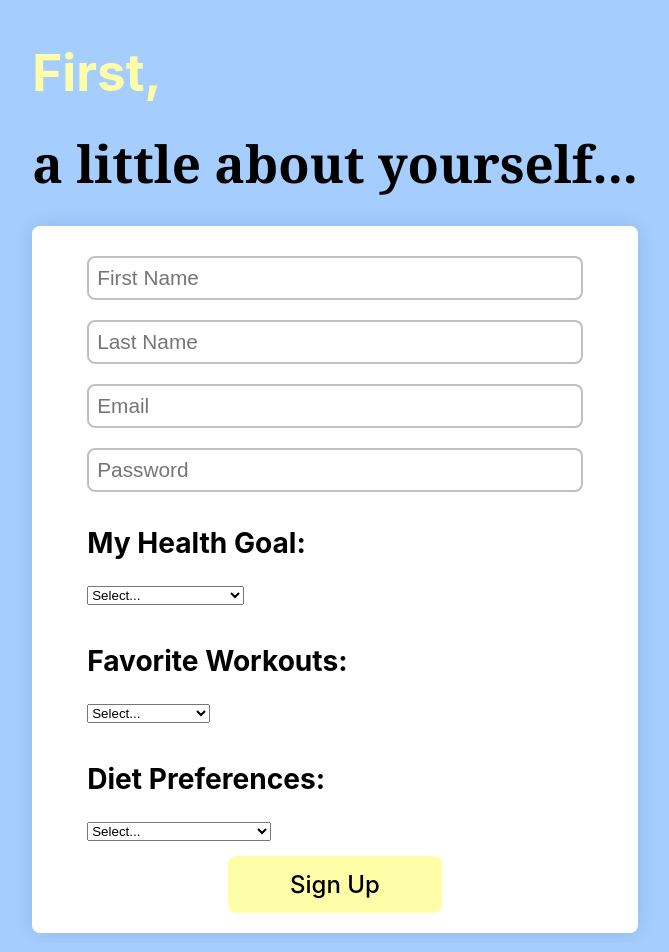
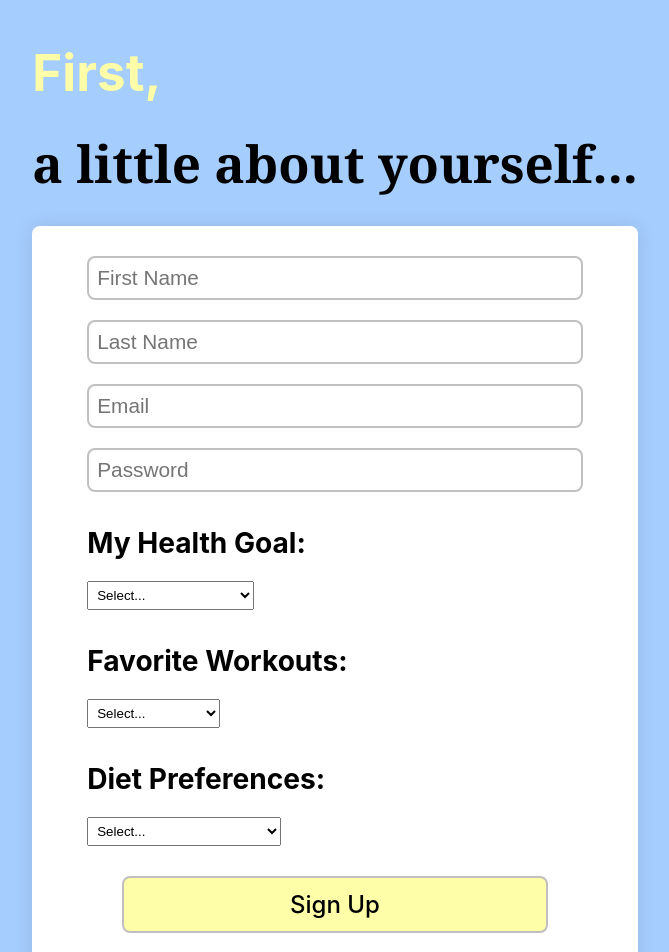
Before and after one commit to tyleryannes94/workout-buddy, a React (Vite) app in the folder frontend/: page /signup in a window 1280 px wide. Shown: the top 952 px of the page, without its empty margins (305-974 px from the left). Built offline with nearby package versions, Linux system fonts and the light colour scheme.

Commit message:
added styling to button

```diff
--- a/frontend/src/App.css
+++ b/frontend/src/App.css
@@ -24,7 +24,10 @@ h3 {
 
 }
 
+select {
+  padding: 5px;
 
+}
 
 
 /* #root {
--- a/frontend/src/index.css
+++ b/frontend/src/index.css
@@ -43,19 +43,19 @@ h1 {
 /* TODO: edit buttons */
 button {
   border-radius: 8px;
-  border: 2px solid transparent;
-  margin: auto;
+  border: 2px solid #C0C0C0;
+  margin: 20px 70px;
   padding: 0.5em 2.5em;
   font-size: 1em;
   font-weight: 500;
   font-family: inherit;
   background-color: #FFFEA8;
   cursor: pointer;
-  transition: border-color 0.25s;
+  transition: background-color 0.25s;
 }
 /* TODO: edit buttons */
 button:hover {
-  border-color: #213547;
+  background-color: #A5CDFD;
 }
 button:focus,
 button:focus-visible {
```
